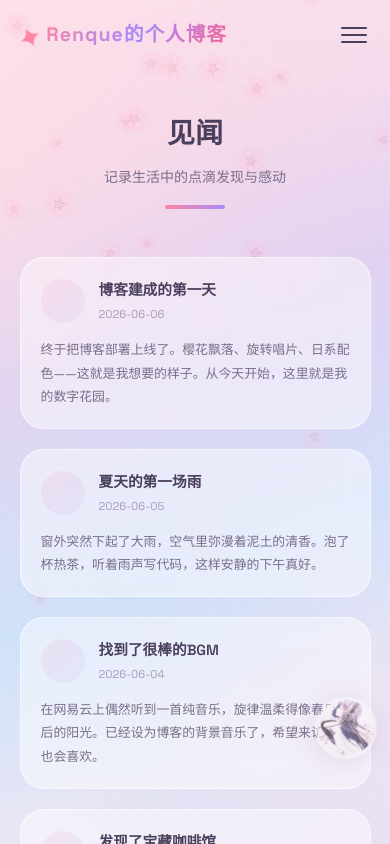
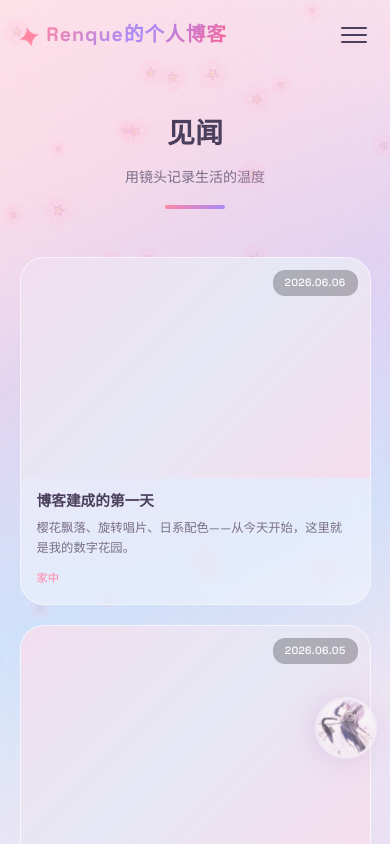
Before and after one commit to s1psw/Renque, a Vue app: page /journey in a window 390 px wide. Shown: the top 844 px of the page. Built offline with nearby package versions, Linux system fonts and the light colour scheme.

Commit message:
见闻页改为图片主导瀑布流布局

```diff
--- a/src/components/LoadingScreen.vue
+++ b/src/components/LoadingScreen.vue
@@ -54,13 +54,12 @@ const pageNames = {
 
 const phrases = [
   '桜が舞い降りる…',
-  '音楽を準備中…',
+  'Loading…',
   '思い出を整理中…',
   '星を数えています…',
-  'お茶を淹れています…',
+  '少女祈祷中…',
   '風が吹いています…',
-  '猫が横切っています…',
-  '雲が流れています…'
+  '起风了…'
 ]
 
 const visible = ref(true)
@@ -129,12 +128,12 @@ function reset() {
 }
 
 // 初始加载 — 稍长
-startProgress(2200)
+startProgress(1200)
 
 // 路由切换 — 短暂加载
 watch(() => router.currentRoute.value.path, () => {
   if (visible.value) return
-  startProgress(1200)
+  startProgress(400)
 })
 
 onUnmounted(() => {
--- a/src/views/Journey.vue
+++ b/src/views/Journey.vue
@@ -1,32 +1,47 @@
 <template>
   <div class="journey-page">
-    <!-- 页面标题 -->
     <section class="container">
       <div class="page-header">
         <h1 class="page-title"> 见闻</h1>
-        <p class="page-subtitle">记录生活中的点滴发现与感动</p>
+        <p class="page-subtitle">用镜头记录生活的温度</p>
         <div class="divider"></div>
       </div>
     </section>
 
-    <!-- 见闻卡片列表 -->
-    <section class="journey-list container">
+    <!-- 图片主导的瀑布流 -->
+    <section class="journey-grid container">
       <article
         v-for="(item, index) in items"
         :key="index"
-        class="journey-card glass-card"
-        :style="{ animationDelay: `${index * 0.1}s` }"
+        class="journal-card"
+        :class="{ 'journal-card--tall': index % 3 === 1 }"
+        :style="{ animationDelay: `${index * 0.12}s` }"
       >
-        <div class="journey-card__header">
-          <span class="journey-card__icon">{{ item.icon }}</span>
-          <div class="journey-card__meta">
-            <span class="journey-card__title">{{ item.title }}</span>
-            <time class="journey-card__date">{{ item.date }}</time>
+        <!-- 图片主体 -->
+        <div class="journal-card__image">
+          <img
+            v-if="item.image"
+            :src="item.image"
+            :alt="item.title"
+            loading="lazy"
+          />
+          <div v-else class="journal-card__placeholder">
+            <span class="journal-card__placeholder-icon"></span>
           </div>
+
+          <!-- 图片上的日期标签 -->
+          <span class="journal-card__date-tag">{{ item.date }}</span>
         </div>
-        <p class="journey-card__content">{{ item.content }}</p>
-        <div v-if="item.image" class="journey-card__image">
-          <img :src="item.image" :alt="item.title" loading="lazy" />
+
+        <!-- 文字说明层 -->
+        <div class="journal-card__caption">
+          <h3 class="journal-card__title">{{ item.title }}</h3>
+          <p class="journal-card__text">{{ item.content }}</p>
+
+          <!-- 地点/标签 -->
+          <div v-if="item.location" class="journal-card__location">
+            {{ item.location }}
+          </div>
         </div>
       </article>
 
@@ -34,7 +49,6 @@
       <div v-if="items.length === 0" class="journey-empty glass-card">
         <span class="journey-empty__icon"></span>
         <p>还没有见闻记录</p>
-        <p class="journey-empty__hint">在 src/views/Journey.vue 中添加你的见闻吧~</p>
       </div>
     </section>
   </div>
@@ -43,35 +57,34 @@
 <script setup>
 import { ref } from 'vue'
 
-// 见闻数据（按时间倒序，最新的在前）
 const items = ref([
   {
-    icon: '',
     title: '博客建成的第一天',
-    date: '2026-06-06',
-    content: '终于把博客部署上线了。樱花飘落、旋转唱片、日系配色——这就是我想要的样子。从今天开始，这里就是我的数字花园。',
-    image: ''
+    date: '2026.06.06',
+    content: '樱花飘落、旋转唱片、日系配色——从今天开始，这里就是我的数字花园。',
+    image: '',
+    location: ' 家中'
   },
   {
-    icon: '',
     title: '夏天的第一场雨',
-    date: '2026-06-05',
-    content: '窗外突然下起了大雨，空气里弥漫着泥土的清香。泡了杯热茶，听着雨声写代码，这样安静的下午真好。',
-    image: ''
+    date: '2026.06.05',
+    content: '窗外突然下起了大雨，空气里弥漫着泥土的清香。泡了杯热茶，听着雨声写代码。',
+    image: '',
+    location: ' 窗边'
   },
   {
-    icon: '',
     title: '找到了很棒的BGM',
-    date: '2026-06-04',
-    content: '在网易云上偶然听到一首纯音乐，旋律温柔得像春日午后的阳光。已经设为博客的背景音乐了，希望来访的人也会喜欢。',
-    image: ''
+    date: '2026.06.04',
+    content: '旋律温柔得像春日午后的阳光，已设为博客背景音乐。',
+    image: '',
+    location: ' 网易云音乐'
   },
   {
-    icon: '',
     title: '发现了宝藏咖啡馆',
-    date: '2026-06-03',
-    content: '学校附近新开了一家猫咪主题咖啡馆，里面的猫都很亲人。坐在窗边写代码，偶尔摸摸猫，效率反而更高了。',
-    image: ''
+    date: '2026.06.03',
+    content: '猫咪很亲人，坐在窗边写代码，偶尔摸摸猫，效率反而更高了。',
+    image: '',
+    location: '☕ 猫咪咖啡馆'
   }
 ])
 </script>
@@ -86,128 +99,174 @@ const items = ref([
   text-align: center;
   margin-bottom: 48px;
 }
-
 .page-title {
   font-size: 2rem;
   font-weight: 700;
   margin-bottom: 8px;
 }
-
 .page-subtitle {
   color: var(--text-secondary);
 }
-
 .page-header .divider {
   margin: 16px auto 0;
 }
 
-/* ---- 卡片列表 ---- */
-.journey-list {
-  display: flex;
-  flex-direction: column;
-  gap: 20px;
-  max-width: 680px;
+/* ---- 瀑布流网格 ---- */
+.journey-grid {
+  columns: 2;
+  column-gap: 20px;
+  max-width: 900px;
   margin: 0 auto;
 }
 
-.journey-card {
-  padding: 28px !important;
+/* ---- 卡片 ---- */
+.journal-card {
+  break-inside: avoid;
+  margin-bottom: 20px;
+  border-radius: var(--radius-lg);
+  overflow: hidden;
+  background: rgba(255, 255, 255, 0.4);
+  border: 1px solid rgba(255, 255, 255, 0.5);
+  backdrop-filter: blur(8px);
   animation: fadeInUp 0.6s ease-out both;
-  cursor: default !important;
+  transition: transform 0.3s ease, box-shadow 0.3s ease;
 }
 
-.journey-card:hover {
-  transform: none !important;
-  box-shadow: var(--shadow-card) !important;
+.journal-card:hover {
+  transform: translateY(-4px);
+  box-shadow: 0 8px 40px rgba(160, 130, 180, 0.2);
 }
 
-.journey-card__header {
-  display: flex;
-  align-items: center;
-  gap: 14px;
-  margin-bottom: 14px;
+/* ---- 图片区 ---- */
+.journal-card__image {
+  position: relative;
+  width: 100%;
+  overflow: hidden;
+  background: linear-gradient(135deg, #f0e6f6, #e8f0f8, #fce4ec);
+  min-height: 200px;
 }
 
-.journey-card__icon {
-  font-size: 2rem;
-  flex-shrink: 0;
-  width: 44px;
-  height: 44px;
+/* 高卡片加大图片区 */
+.journal-card--tall .journal-card__image {
+  min-height: 320px;
+}
+
+.journal-card__image img {
+  width: 100%;
+  display: block;
+  object-fit: cover;
+  min-height: 200px;
+  transition: transform 0.5s ease;
+}
+
+.journal-card--tall .journal-card__image img {
+  min-height: 320px;
+}
+
+.journal-card:hover .journal-card__image img {
+  transform: scale(1.03);
+}
+
+/* 无图片时的占位 */
+.journal-card__placeholder {
+  min-height: 220px;
   display: flex;
   align-items: center;
   justify-content: center;
-  border-radius: 50%;
-  background: linear-gradient(135deg, rgba(255, 133, 162, 0.12), rgba(167, 139, 250, 0.1));
+  background: linear-gradient(135deg, rgba(255,133,162,0.08), rgba(167,139,250,0.08));
+}
+.journal-card--tall .journal-card__placeholder {
+  min-height: 320px;
+}
+.journal-card__placeholder-icon {
+  font-size: 2.5rem;
+  opacity: 0.2;
 }
 
-.journey-card__meta {
-  display: flex;
-  flex-direction: column;
-  gap: 2px;
+/* 日期标签 */
+.journal-card__date-tag {
+  position: absolute;
+  top: 12px;
+  right: 12px;
+  padding: 4px 12px;
+  border-radius: 12px;
+  font-size: 0.75rem;
+  font-family: 'Space Grotesk', monospace;
+  font-weight: 500;
+  color: #fff;
+  background: rgba(0, 0, 0, 0.25);
+  backdrop-filter: blur(4px);
+  letter-spacing: 0.03em;
 }
 
-.journey-card__title {
+/* ---- 文字说明 ---- */
+.journal-card__caption {
+  padding: 18px 20px 20px;
+}
+
+.journal-card__title {
   font-size: 1.05rem;
   font-weight: 600;
   color: var(--text-primary);
+  margin: 0 0 6px;
+  line-height: 1.3;
 }
 
-.journey-card__date {
-  font-size: 0.8rem;
-  color: var(--text-muted);
-}
-
-.journey-card__content {
+.journal-card__text {
+  font-size: 0.88rem;
   color: var(--text-secondary);
-  font-size: 0.92rem;
-  line-height: 1.8;
+  line-height: 1.7;
   margin: 0;
 }
 
-.journey-card__image {
-  margin-top: 16px;
-  border-radius: var(--radius-md);
-  overflow: hidden;
-}
-
-.journey-card__image img {
-  width: 100%;
-  display: block;
-  border-radius: var(--radius-md);
+.journal-card__location {
+  margin-top: 10px;
+  font-size: 0.8rem;
+  color: var(--accent-start);
+  font-weight: 500;
 }
 
 /* ---- 空状态 ---- */
 .journey-empty {
   text-align: center;
-  padding: 60px 32px !important;
-  display: flex;
-  flex-direction: column;
-  align-items: center;
-  gap: 12px;
+  padding: 80px 32px !important;
+  max-width: 400px;
+  margin: 0 auto;
   cursor: default !important;
 }
-
 .journey-empty:hover {
   transform: none !important;
 }
-
 .journey-empty__icon {
   font-size: 3rem;
-  opacity: 0.4;
+  opacity: 0.3;
+  display: block;
+  margin-bottom: 8px;
 }
-
 .journey-empty p {
   color: var(--text-secondary);
 }
 
-.journey-empty__hint {
-  font-size: 0.85rem;
-  color: var(--text-muted);
-}
-
+/* 响应式 */
 @media (max-width: 768px) {
-  .journey-card {
-    padding: 20px !important;
+  .journey-grid {
+    columns: 1;
+    max-width: 500px;
+  }
+  .journal-card--tall .journal-card__image,
+  .journal-card__image {
+    min-height: 220px;
+  }
+  .journal-card--tall .journal-card__image img,
+  .journal-card__image img {
+    min-height: 220px;
+  }
+  .journal-card--tall .journal-card__placeholder,
+  .journal-card__placeholder {
+    min-height: 220px;
+  }
+  .journal-card__caption {
+    padding: 14px 16px 16px;
   }
 }
 </style>
```
